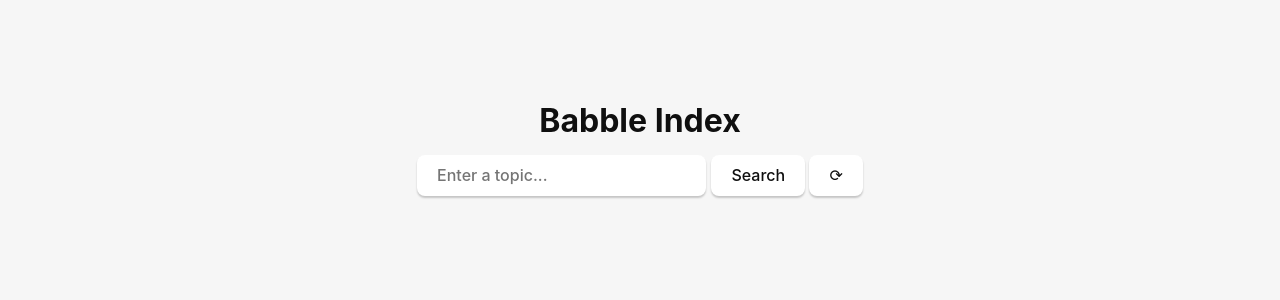
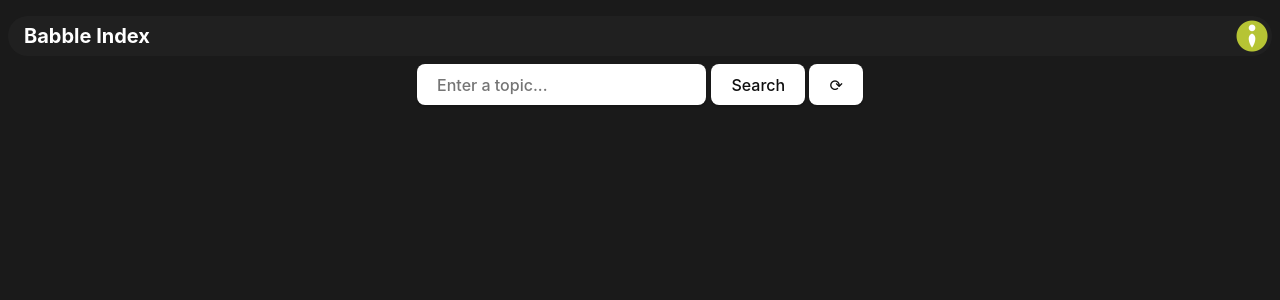
Before and after one commit to FionnCL/babble-index-ui, a React (Vite) app: page / in a window 1280 px wide. Shown: the top 300 px of the page. Built offline with nearby package versions, Linux system fonts and the light colour scheme.

Commit message:
Stylistic changes.

```diff
--- a/src/App.css
+++ b/src/App.css
@@ -18,8 +18,8 @@
   line-height: 24px;
   font-weight: 400;
 
-  color: #0f0f0f;
-  background-color: #f6f6f6;
+  color: white;
+  background-color: #1A1A1A;
 
   font-synthesis: none;
   text-rendering: optimizeLegibility;
@@ -29,8 +29,6 @@
 }
 
 .container {
-  margin: 0;
-  padding-top: 10vh;
   display: flex;
   flex-direction: column;
   justify-content: center;
@@ -40,10 +38,6 @@
 .row {
   display: flex;
   justify-content: center;
-}
-
-h1 {
-  text-align: center;
 }
 
 input,
--- a/src/App.tsx
+++ b/src/App.tsx
@@ -4,20 +4,21 @@ import axios, {
     AxiosResponse,
     AxiosRequestConfig,
     RawAxiosRequestHeaders
-} from 'axios';
+} from "axios";
 
 import "./App.css";
 
 import { SearchResults } from "./dtos/SearchResults";
 import ResultCard from "./components/ResultCard";
+import Navbar from "./components/Navbar";
 
 const axiosSearchClient = axios.create({
-    baseURL: 'http://localhost:3000',
+    baseURL: "http://localhost:3000",
 });
 
 const axiosSearchConfig: AxiosRequestConfig = {
     headers: {
-        'Accept': 'application/json'
+        "Accept": "application/json"
     } as RawAxiosRequestHeaders,
 };
 
@@ -39,7 +40,7 @@ function App() {
 
     // When the results variable changes, this is invoked
     useEffect(() => {
-        // Displays 'results found', message.
+        // Displays "results found", message.
         if (results && topicMessage) {
             setTopicMessage(`Displaying results on ${input}...`);
         }
@@ -72,7 +73,7 @@ function App() {
 
     return (
         <div className="container">
-            <h1>Babble Index</h1>
+            <Navbar/>
             <form
             className="row"
             onSubmit={(e) => {
--- /dev/null
+++ b/src/components/Navbar.css
@@ -0,0 +1,25 @@
+.navbar {
+    display: inline-flex;
+    justify-content: space-between;
+
+    margin: .5em 0 .5em 0;
+    padding: 0;
+
+    color: white;
+
+    border-radius: 1.5em;
+    background-color: #202020;
+}
+
+.navbar > h1 {
+    font-size: 1.25rem;
+    margin: .5rem 1rem .25rem 1rem;
+}
+
+.navbar > img {
+    margin: .25rem;
+}
+
+.navbar > img:hover {
+    cursor: pointer;
+}
--- /dev/null
+++ b/src/components/Navbar.tsx
@@ -0,0 +1,20 @@
+import { open } from "@tauri-apps/api/shell";
+
+import idiro from "../images/idiro.png";
+import './Navbar.css';
+
+
+function Navbar(){
+    const openIdiroLink = () => {
+        open("https://idiro.com/");
+    };
+
+    return(
+        <div className="navbar">
+            <h1>Babble Index</h1>
+            <img onClick={openIdiroLink} alt="The Idiro Analytics logo." src={idiro}/>
+        </div>
+    );
+}
+
+export default Navbar;
--- a/src/components/ResultCard.css
+++ b/src/components/ResultCard.css
@@ -39,7 +39,7 @@
 }
 
 .source-link:hover {
-    cursor: grab;
+    cursor: pointer;
 }
 
 .resultcard-summary {
```
Also changed, not shown: src/images/idiro.png (added).
